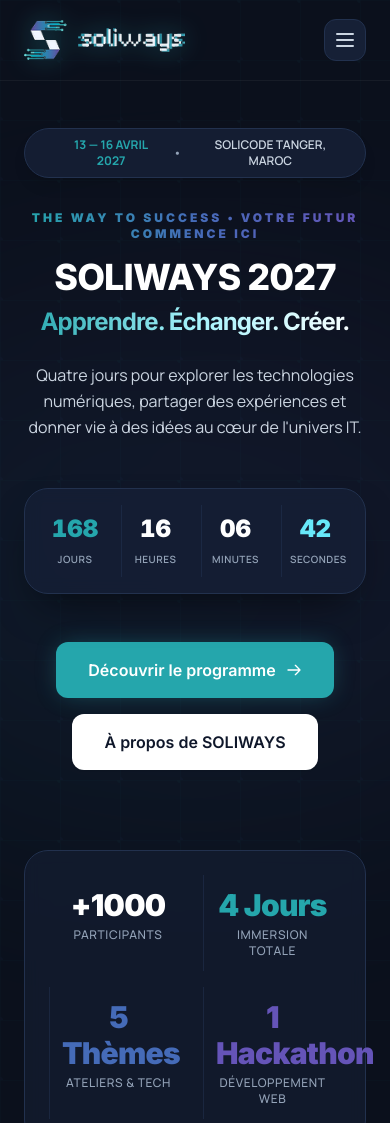
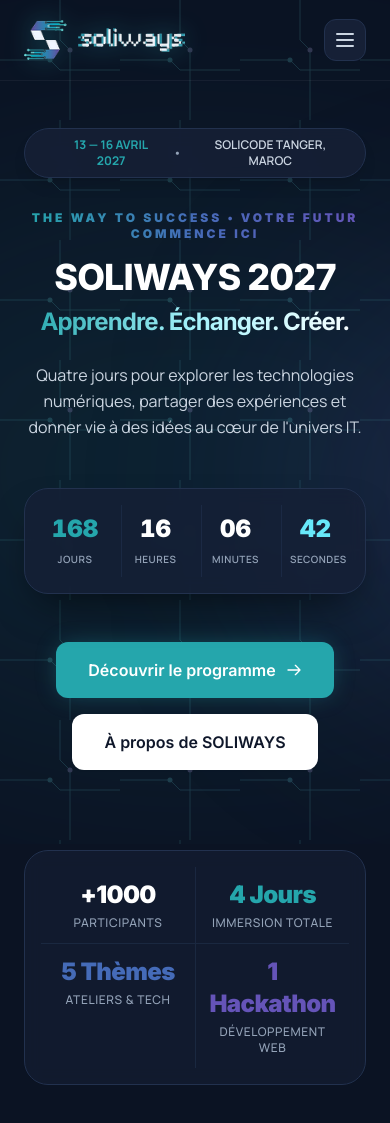
Before and after one commit to mesbahimohammedyassirsolicode-star/soliways, a website: page soliway-web/frontend/index.html in a window 390 px wide. Shown: the top 1123 px of the page. Drawn offline with nearby package versions, Linux system fonts and the light colour scheme.

Commit message:
feat: Enhance UI with atmospheric background and improve hero section layout
- Updated background color and added atmospheric circuit background to index.html
- Refined hero section with new ambient glow and circuit-line background in Hero.html
- Adjusted key impact metrics banner for better responsiveness and visual hierarchy
- Introduced VSCode task for running the Soliway website locally on port 8080

```diff
--- a/soliway-web/frontend/index.html
+++ b/soliway-web/frontend/index.html
@@ -80,10 +80,27 @@
   }
   </script>
 </head>
-<body class="bg-[#0b101c] text-slate-100 font-sans antialiased selection:bg-primary selection:text-white relative">
+<body class="bg-[#0b1323] text-slate-100 font-sans antialiased selection:bg-primary selection:text-white relative">
+
+  <!-- Shared atmospheric circuit background -->
+  <div class="fixed inset-0 z-0 overflow-hidden pointer-events-none" aria-hidden="true">
+    <div class="absolute top-1/4 left-1/2 -translate-x-1/2 w-[750px] h-[520px] bg-primary/10 rounded-full blur-[130px]"></div>
+    <div class="absolute top-1/3 left-3/4 w-[480px] h-[420px] bg-accent/15 rounded-full blur-[110px]"></div>
+    <svg class="absolute inset-0 w-full h-full opacity-20" xmlns="http://www.w3.org/2000/svg">
+      <defs>
+        <pattern id="site-circuit-pattern" width="120" height="120" patternUnits="userSpaceOnUse">
+          <path d="M 0 60 L 50 60 L 60 70 L 120 70" fill="none" stroke="#65d7dd" stroke-width="0.8"/>
+          <path d="M 60 0 L 60 40 L 70 50 L 70 120" fill="none" stroke="#65d7dd" stroke-width="0.8"/>
+          <circle cx="50" cy="60" r="2.5" fill="#65d7dd"/>
+          <circle cx="70" cy="50" r="2.5" fill="#c9beff"/>
+        </pattern>
+      </defs>
+      <rect width="100%" height="100%" fill="url(#site-circuit-pattern)"/>
+    </svg>
+  </div>
 
   <!-- 1. Top Navigation Bar (Navbar Organism) -->
-  <header>
+  <header class="relative z-50">
     <nav x-data="navbar"
          :class="scrolled ? 'bg-dark/95 border-b border-dark-border shadow-2xl backdrop-blur-md' : 'bg-transparent border-b border-white/5'"
          class="fixed top-0 left-0 right-0 z-50 transition-all duration-300">
@@ -149,25 +166,10 @@
   </header>
 
   <!-- 2. Main Page Content Landmarks -->
-  <main>
+  <main class="relative z-10">
 
     <!-- SECTION: Hero & Live Countdown (Hero Organism) -->
     <section id="accueil" class="relative overflow-hidden pt-32 pb-20 sm:pt-40 sm:pb-28">
-
-      <!-- Background Ambient Glow & Cyber Grid -->
-      <div class="absolute inset-0 pointer-events-none">
-        <div class="absolute top-1/4 left-1/2 -translate-x-1/2 w-[700px] h-[500px] bg-gradient-to-tr from-primary/15 via-secondary/15 to-accent/15 blur-[120px] rounded-full opacity-60"></div>
-        <svg class="absolute top-0 left-0 w-full h-full opacity-[0.04]" xmlns="http://www.w3.org/2000/svg" width="100%" height="100%">
-          <defs>
-            <pattern id="circuit-pattern" width="60" height="60" patternUnits="userSpaceOnUse">
-              <path d="M 60 0 L 0 0 0 60" fill="none" stroke="#25A6AC" stroke-width="1.2"/>
-              <circle cx="60" cy="0" r="3" fill="#25A6AC"/>
-              <circle cx="0" cy="60" r="3" fill="#456BB8"/>
-            </pattern>
-          </defs>
-          <rect width="100%" height="100%" fill="url(#circuit-pattern)"/>
-        </svg>
-      </div>
 
       <div class="relative max-w-7xl mx-auto px-6 sm:px-12 text-center space-y-8">
 
@@ -232,22 +234,22 @@
         </div>
 
         <!-- Key Impact Metrics Banner -->
-        <div class="pt-12 sm:pt-16 max-w-5xl mx-auto">
-          <div class="grid grid-cols-2 lg:grid-cols-4 gap-4 p-6 sm:p-8 rounded-3xl bg-dark-surface/60 border border-dark-border backdrop-blur">
-            <div class="text-center p-3">
-              <div class="font-heading font-black text-3xl sm:text-4xl text-white tracking-tight">+1000</div>
+        <div class="pt-12 sm:pt-16 max-w-6xl mx-auto">
+          <div class="grid grid-cols-2 xl:grid-cols-4 p-4 sm:p-6 lg:p-8 rounded-3xl bg-dark-surface/60 border border-dark-border backdrop-blur">
+            <div class="text-center p-3 sm:p-5">
+              <div class="font-heading font-black text-2xl sm:text-3xl text-white tracking-tight">+1000</div>
               <div class="text-xs font-medium uppercase tracking-wider text-slate-400 mt-1">Participants</div>
             </div>
-            <div class="text-center p-3 border-l border-dark-border/60">
-              <div class="font-heading font-black text-3xl sm:text-4xl text-primary tracking-tight">4 Jours</div>
+            <div class="text-center p-3 sm:p-5 border-l border-dark-border/60">
+              <div class="font-heading font-black text-2xl sm:text-3xl text-primary tracking-tight">4 Jours</div>
               <div class="text-xs font-medium uppercase tracking-wider text-slate-400 mt-1">Immersion Totale</div>
             </div>
-            <div class="text-center p-3 border-l border-dark-border/60">
-              <div class="font-heading font-black text-3xl sm:text-4xl text-secondary tracking-tight">5 Thèmes</div>
+            <div class="text-center p-3 sm:p-5 border-t border-dark-border/60 xl:border-t-0 xl:border-l">
+              <div class="font-heading font-black text-2xl sm:text-3xl text-secondary tracking-tight">5 Thèmes</div>
               <div class="text-xs font-medium uppercase tracking-wider text-slate-400 mt-1">Ateliers & Tech</div>
             </div>
-            <div class="text-center p-3 border-l border-dark-border/60">
-              <div class="font-heading font-black text-3xl sm:text-4xl text-accent tracking-tight">1 Hackathon</div>
+            <div class="text-center p-3 sm:p-5 border-t border-l border-dark-border/60 xl:border-t-0">
+              <div class="font-heading font-black text-2xl sm:text-3xl text-accent tracking-tight">1 Hackathon</div>
               <div class="text-xs font-medium uppercase tracking-wider text-slate-400 mt-1">Développement Web</div>
             </div>
           </div>
@@ -343,7 +345,7 @@
     </section>
 
     <!-- SECTION: Programme (ProgramSection Organism) -->
-    <section id="programme" class="py-20 sm:py-28 relative bg-[#0d1424]" x-data="programTabs">
+    <section id="programme" class="py-20 sm:py-28 relative bg-[#0d1424]/75" x-data="programTabs">
       <div class="max-w-7xl mx-auto px-6 sm:px-12 space-y-12">
 
         <!-- Section Header -->
@@ -657,7 +659,7 @@
     </section>
 
     <!-- SECTION: L'équipe (TeamSection Organism) -->
-    <section id="equipe" class="py-20 sm:py-28 relative bg-[#0d1424]">
+    <section id="equipe" class="py-20 sm:py-28 relative bg-[#0d1424]/75">
       <div class="max-w-7xl mx-auto px-6 sm:px-12">
 
         <div class="relative bg-gradient-to-br from-dark-surface via-dark to-[#121c30] border border-dark-border rounded-3xl p-8 sm:p-14 overflow-hidden shadow-2xl">
@@ -739,7 +741,7 @@
     </section>
 
     <!-- SECTION: Infos Pratiques & FAQ (PracticalFaqSection Organism) -->
-    <section id="pratique" class="py-20 sm:py-28 relative bg-[#0d1424]">
+    <section id="pratique" class="py-20 sm:py-28 relative bg-[#0d1424]/75">
       <div class="max-w-7xl mx-auto px-6 sm:px-12 space-y-16">
 
         <!-- Section Header -->
@@ -855,7 +857,7 @@
   </main>
 
   <!-- 3. Site Footer (Footer Organism) -->
-  <footer class="border-t border-dark-border bg-dark/95 relative overflow-hidden">
+  <footer class="border-t border-dark-border bg-dark/85 relative z-10 overflow-hidden">
     <div class="max-w-7xl mx-auto px-6 sm:px-12 py-16 space-y-12">
 
       <!-- Top Row -->
@@ -914,7 +916,7 @@
   </footer>
 
   <!-- 4. Notification Modal (NotificationModal Organism) -->
-  <div x-data="notificationModal">
+  <div x-data="notificationModal" class="relative z-50">
     <div x-cloak x-show="open"
          x-transition:enter="transition ease-out duration-300"
          x-transition:enter-start="opacity-0"
```
Also changed, not shown: soliway-web/frontend/ui-kit/organisms/Hero.html (+19 -17 lines), soliway-web/frontend/assets/css/app.css.
